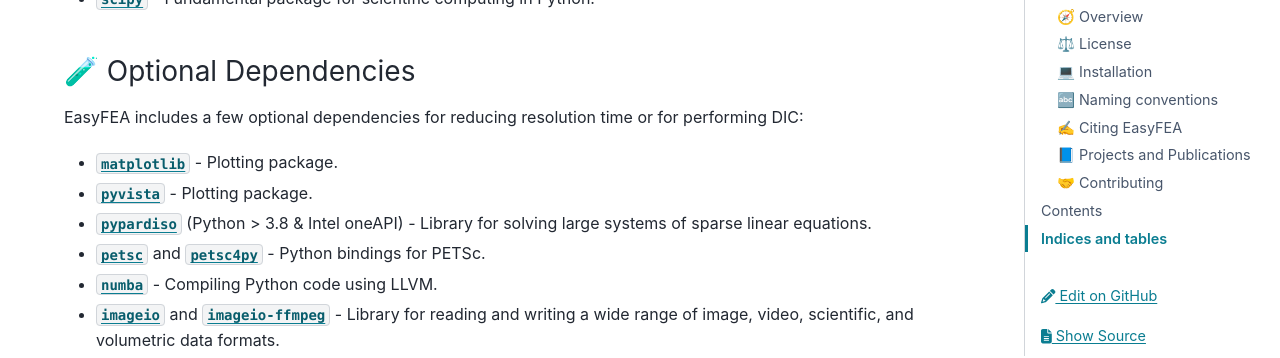
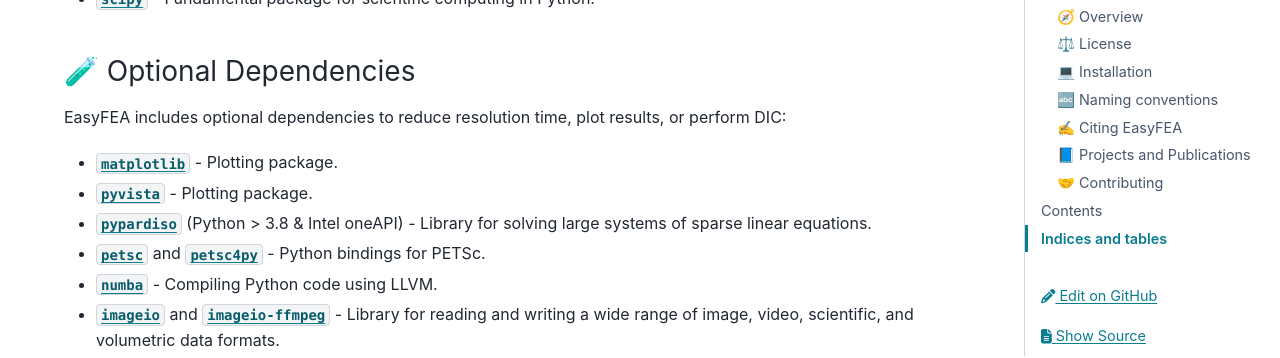
Before and after one commit to matnoel/EasyFEA, a Sphinx documentation site: the page built from docs/index.md, in a window 1280 px wide and 900 px high, scrolled down 1885 px. Shown: the part 153-511 px from the top of the window. Built offline with Sphinx 7.4.7 and the PyData theme 0.15.4, drawn with Linux system fonts in a browser that asks for light colours; pages that are not in the unit, such as notebooks, are missing from menus.

Commit message:
Update Optional Dependencies in README.md and docs/index.md

```diff
--- a/docs/index.md
+++ b/docs/index.md
@@ -50,7 +50,7 @@
 
 ### 🧪 Optional Dependencies
 
-EasyFEA includes a few optional dependencies for reducing resolution time or for performing DIC:
+EasyFEA includes optional dependencies to reduce resolution time, plot results, or perform DIC:
 
 + [`matplotlib`](https://pypi.org/project/matplotlib/) - Plotting package.
 + [`pyvista`](https://pypi.org/project/pyvista/) - Plotting package.
```
Also changed, not shown: README.md (+1 -1 lines).
